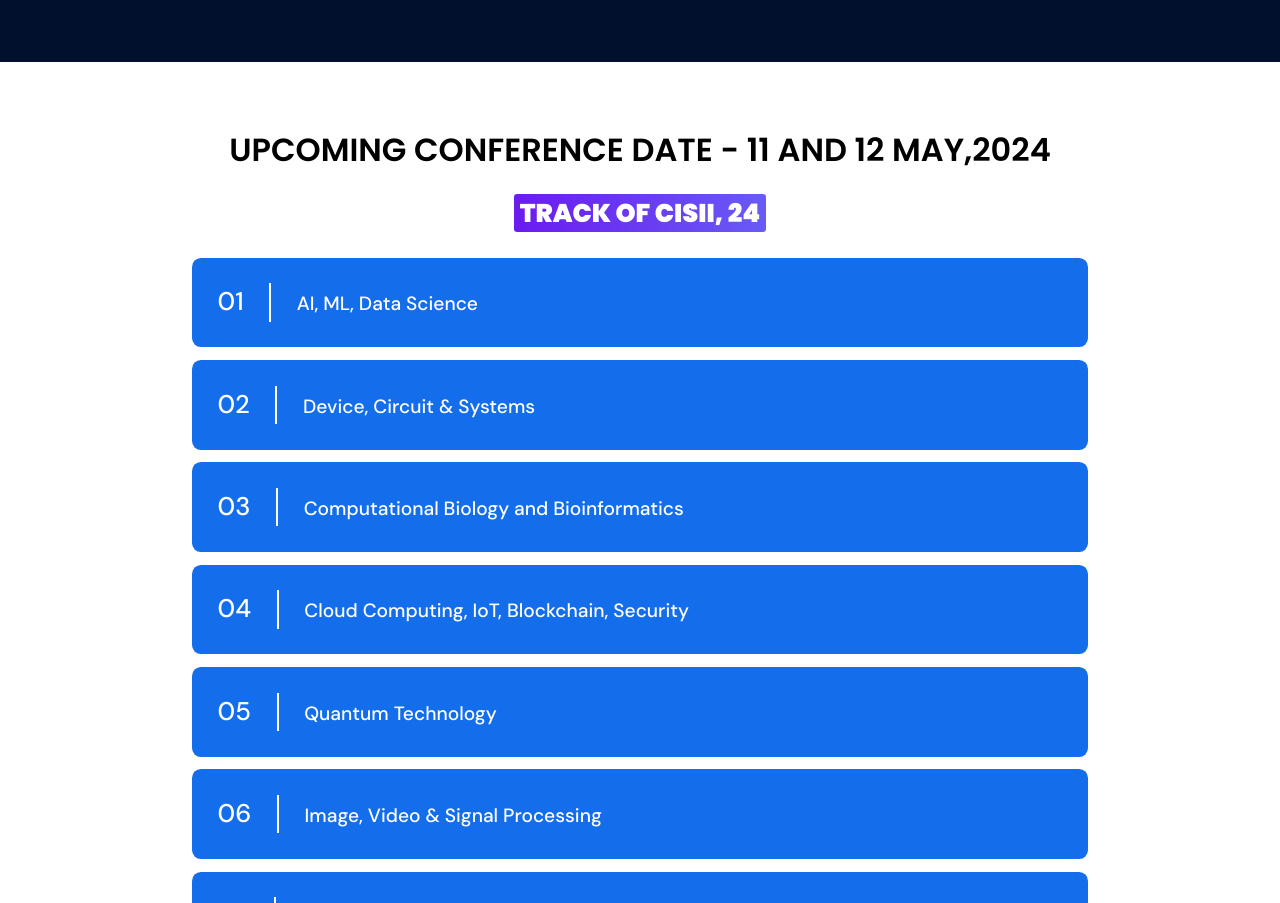
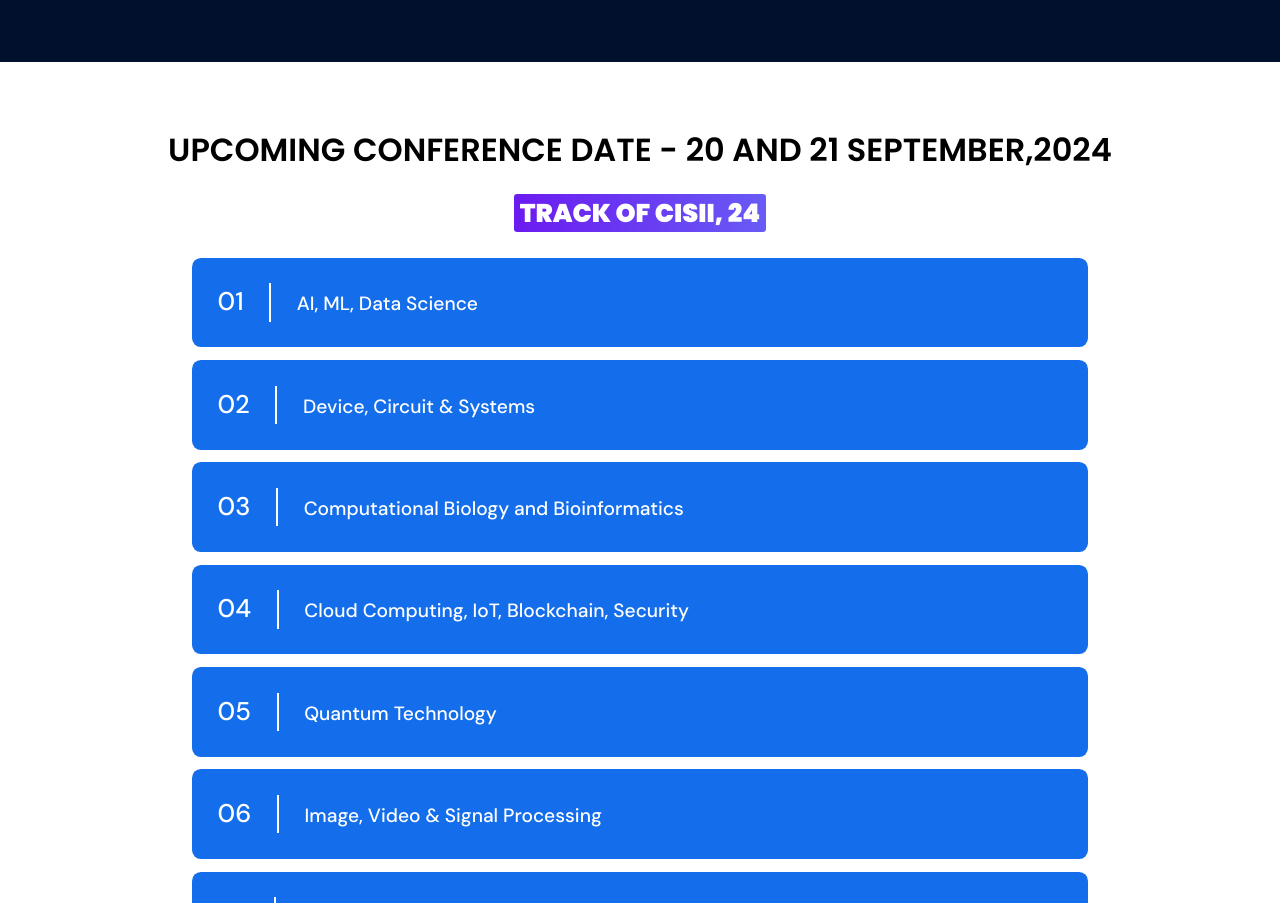
Before and after one commit to flash6083/ConferenceWebsite, a Next.js app: page / in a window 1280 px wide. Shown: the part 1780-2683 px from the top of the page. Built offline with nearby package versions, Linux system fonts and the light colour scheme.

Commit message:
Update date above track

```diff
--- a/components/conf_detail/conf_detail.js
+++ b/components/conf_detail/conf_detail.js
@@ -23,7 +23,7 @@ const ConferenceDetail = () => {
 
     return (
         <div className={styles.conf_detail}>
-            <h1>Upcoming Conference Date - 11 and 12 May,2024</h1>
+            <h1>Upcoming Conference Date - 20 and 21 September,2024</h1>
             {/* <h4>Call for Papers: 11th October, 2023</h4> */}
             <h1 className={styles.track_heading}>Track of CISII, 24</h1>
             <div className={styles.track_items}>
```
